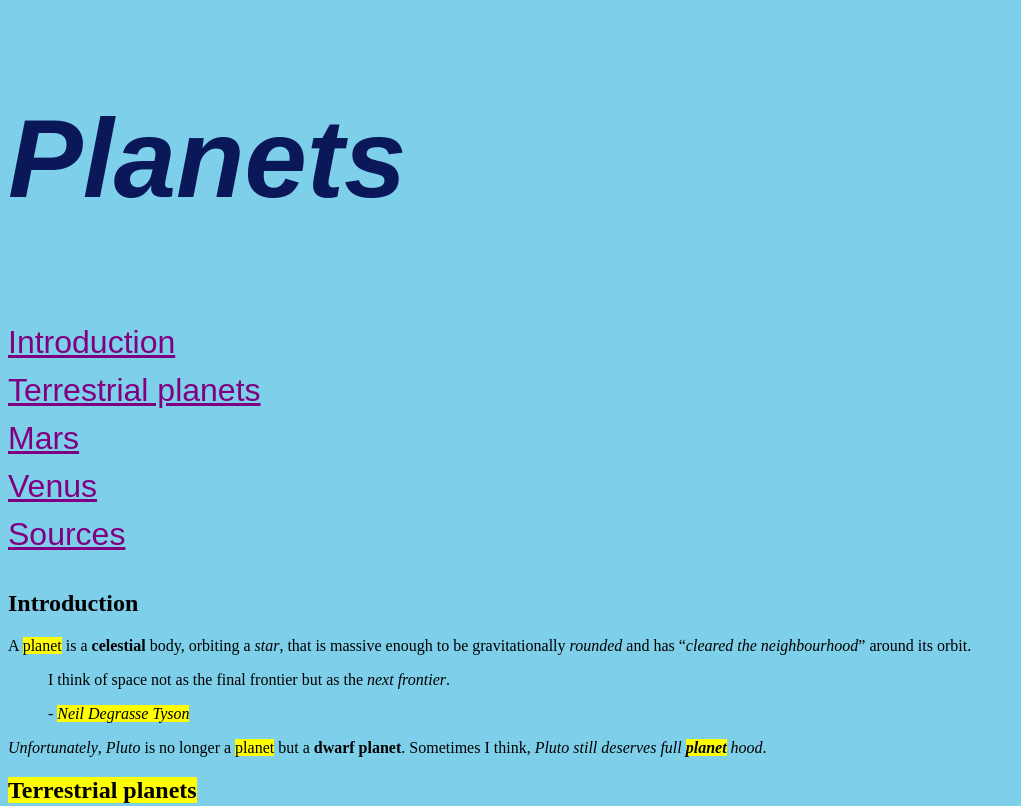
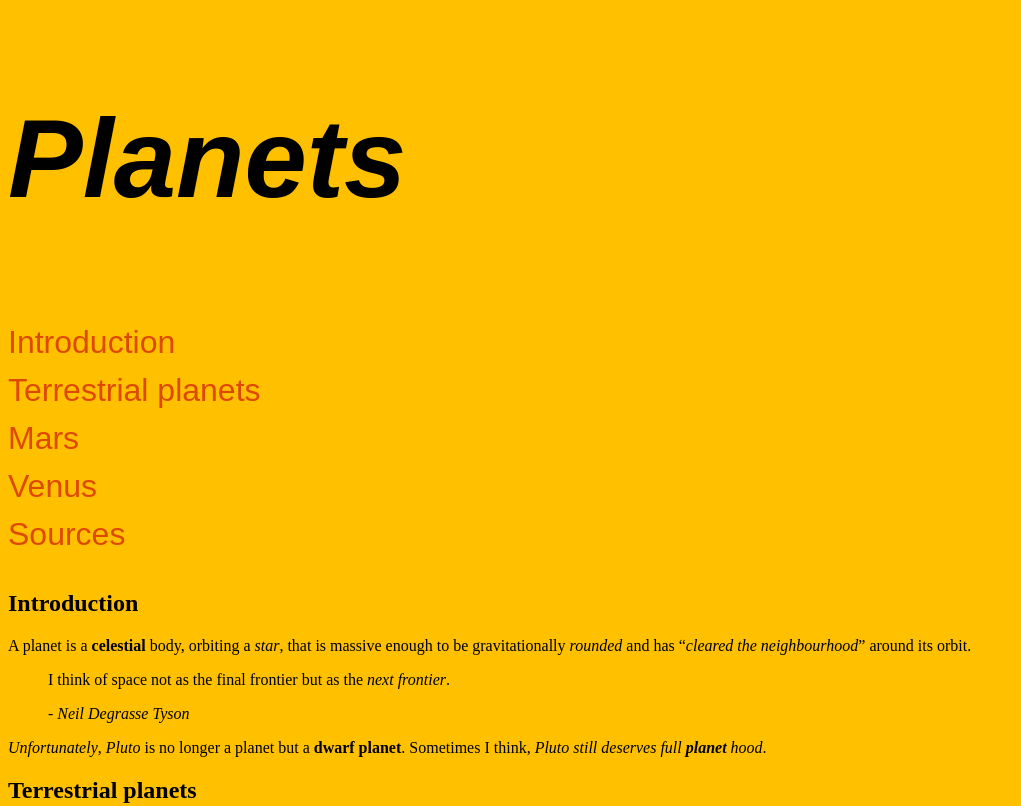
Before and after one commit to ashtastic/dsn1674-assignment-3, a plain HTML site: page index.html in a window 1280 px wide. Shown: the top 806 px of the page, without its empty margins (0-1021 px from the left). Drawn offline with Linux system fonts and the light colour scheme; a web font is replaced by a local one.

Commit message:
adjusted <mark> background colour in css.

```diff
--- a/css/main.css
+++ b/css/main.css
@@ -1,5 +1,5 @@
 html {
-	background-color: #7ecfea;
+	background-color: #ffc000;
 }
 
 h1 {
@@ -21,7 +21,8 @@ ol {
 }
 
 a {
-	color: purple;
+	color: #de4900;
+	text-decoration: none;
 }
 
 .mars {
@@ -31,3 +32,8 @@ a {
 .venus {
 	color: limegreen;
 }
+
+mark {
+	background-color: #ffc000;
+  color: black;
+}
--- a/index.html
+++ b/index.html
@@ -8,7 +8,7 @@
 </head>
 <body>
 	<header>
-		<h1>Planets</h1>
+		<h1><mark>Planets</mark></h1>
 	</header>
 
 	<nav>
```
